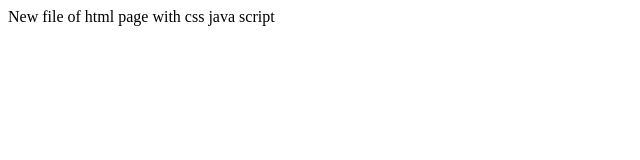
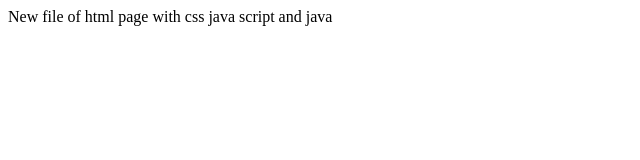
Before and after one commit to yashveer-singh/localrepo, a plain HTML site: page index.html in a window 1280 px wide. Shown: the full height of the page, 0-640 px from the left. Drawn offline with Linux system fonts and the light colour scheme.

Commit message:
add some

```diff
--- a/index.html
+++ b/index.html
@@ -1 +1 @@
-<p>New file of html page with css java script</p>
+<p>New file of html page with css java script and java</p>
```
